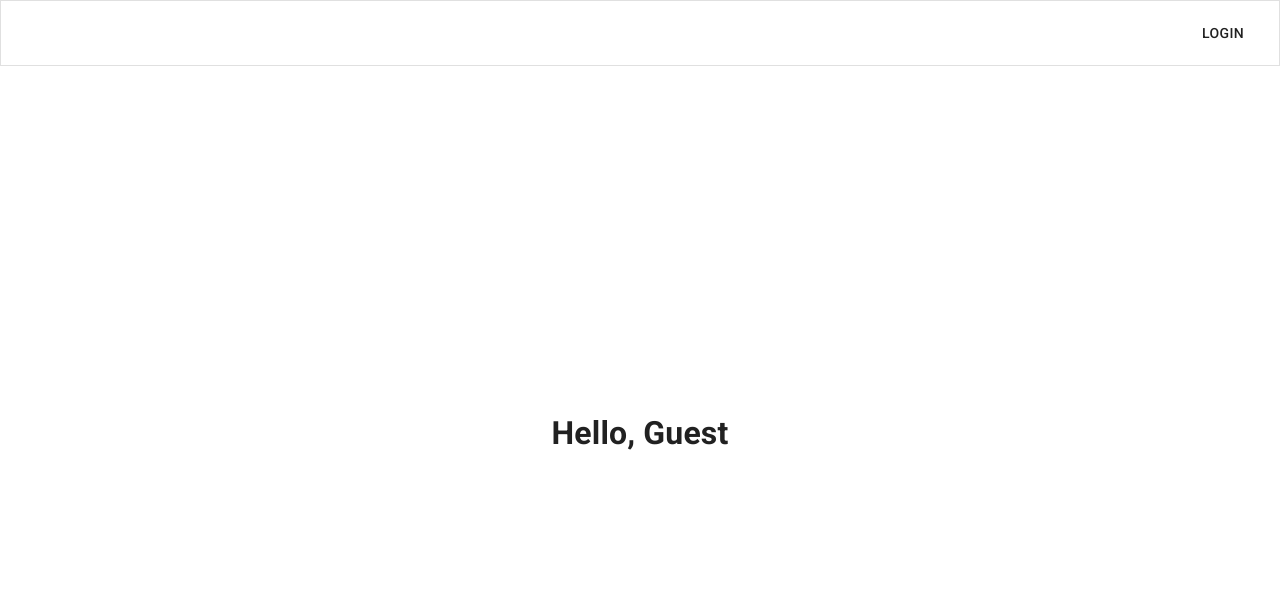
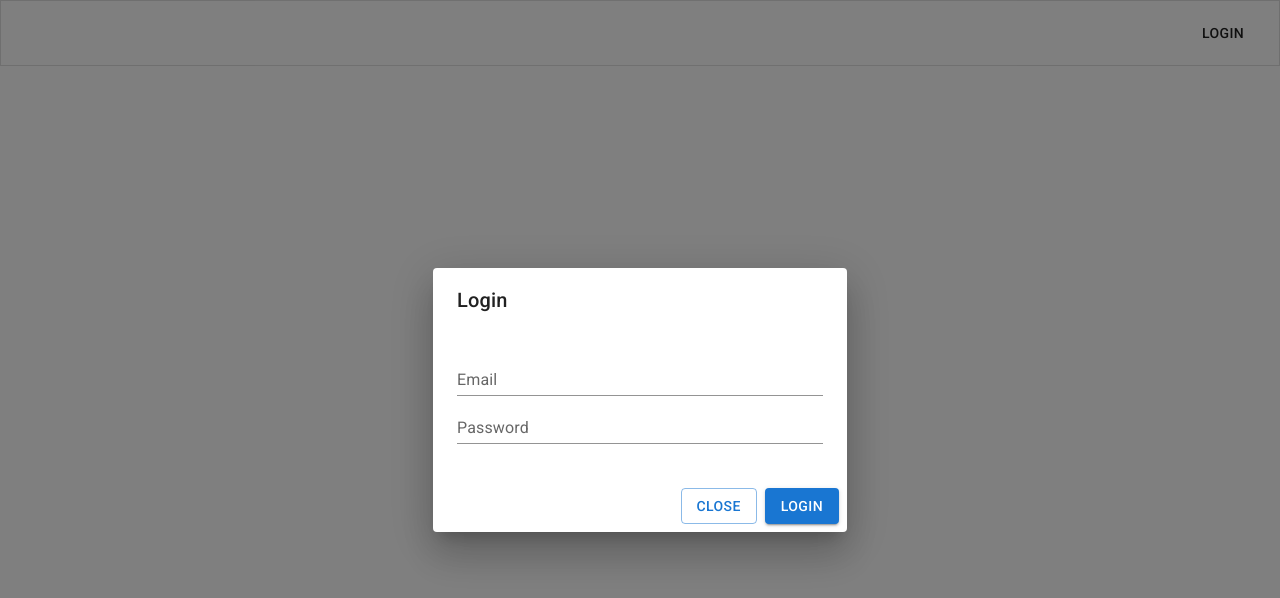
Before and after one commit to lik3l/gt7-race-income-rate, a React (Create React App) app: page / in a window 1280 px wide. Both pictures are taken after a click on the button "LOGIN". Shown: the top 598 px of the page. Built offline with nearby package versions, Linux system fonts and the light colour scheme.

Commit message:
Added login dialog

```diff
--- /dev/null
+++ b/src/components/Login/LoginDialog.tsx
@@ -0,0 +1,58 @@
+import { Box, Button, Dialog, DialogActions, DialogContent, DialogTitle, TextField } from '@mui/material'
+import React, { useEffect, useState } from 'react'
+import { IDialogProps } from '../../types'
+
+interface IForm {
+  email: string
+  password: string
+}
+const blankForm: IForm = { email: '', password: '' }
+
+export const LoginDialog: React.FC<IDialogProps> = ({ open, onClose }) => {
+  const [form, setForm] = useState<IForm>(blankForm)
+
+  useEffect(() => {
+    // eslint-disable-next-line @typescript-eslint/strict-boolean-expressions
+    if (open) {
+      setForm(blankForm)
+    }
+  }, [open])
+
+  const handleChange: React.ChangeEventHandler<HTMLInputElement> = ({ target: { value, name } }): void => {
+    setForm({ ...form, [name]: value })
+  }
+
+  const handleLogin = (): void => {
+    onClose()
+  }
+
+  return <Dialog open={open} onClose={onClose}>
+    <form action="" onSubmit={handleLogin}>
+      <DialogTitle>Login</DialogTitle>
+      <DialogContent>
+        <Box py={2}>
+          <TextField
+            fullWidth
+            variant='standard'
+            label='Email'
+            value={form.email}
+            name='email'
+            onChange={handleChange}
+            type='email' />
+          <TextField
+            fullWidth
+            variant='standard'
+            label='Password'
+            value={form.password}
+            name='password'
+            onChange={handleChange}
+            type='password' />
+        </Box>
+      </DialogContent>
+      <DialogActions>
+        <Button variant='outlined' onClick={onClose}>Close</Button>
+        <Button type='submit' variant='contained' onClick={handleLogin}>Login</Button>
+      </DialogActions>
+    </form>
+  </Dialog>
+}
--- a/src/components/NavBar/NavBar.tsx
+++ b/src/components/NavBar/NavBar.tsx
@@ -1,10 +1,20 @@
-import React from 'react'
+import React, { useState } from 'react'
 import { AppBar, Button, Toolbar } from '@mui/material'
+import { LoginDialog } from '../Login/LoginDialog'
+import { TCallback } from '../../types'
 
 export const NavBar: React.FC = () => {
+  const [open, setOpen] = useState<boolean>(false)
+  const handleCloseLogin: TCallback = () => {
+    setOpen(false)
+  }
+  const handleOpenLogin = (): void => {
+    setOpen(true)
+  }
   return <AppBar color="transparent" position="static" variant="outlined">
     <Toolbar>
-      <Button sx={{ ml: 'auto' }} color="inherit">Login</Button>
+      <Button onClick={handleOpenLogin} sx={{ ml: 'auto' }} color="inherit">Login</Button>
     </Toolbar>
+    <LoginDialog open={open} onClose={handleCloseLogin} />
   </AppBar>
 }
--- /dev/null
+++ b/src/types.ts
@@ -0,0 +1,8 @@
+export type TCallback = () => void
+export type TArgCallback<T> = (arg: T) => void
+
+export interface IDialogProps {
+  open: boolean
+  onClose: TCallback
+  onSuccess?: TCallback
+}
```
